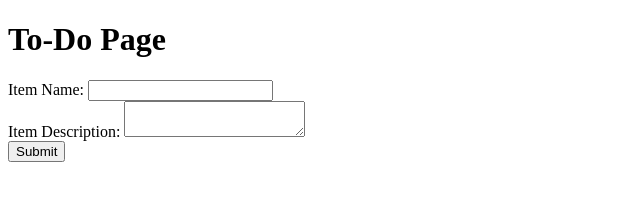
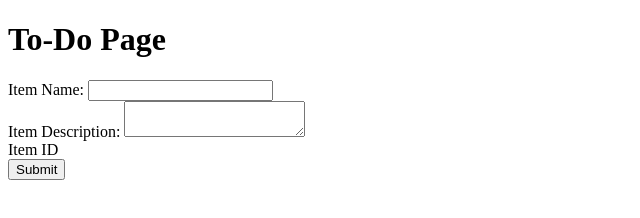
Before and after one commit to DeepkumarSINHA/todo-project, a plain HTML site: page frontend/index.html in a window 1280 px wide. Shown: the whole page, without its empty margins (0-640 px from the left). Drawn offline with Linux system fonts and the light colour scheme.

Commit message:
Add Item ID field to To-Do form

```diff
--- a/frontend/index.html
+++ b/frontend/index.html
@@ -16,6 +16,9 @@
             <label>Item Description:</label>
             <textarea id="itemDescription" required></textarea>
         </div>
+	<div>
+	    <label>Item ID</label>
+	</div>
         <button type="submit">Submit</button>
     </form>
 
```
